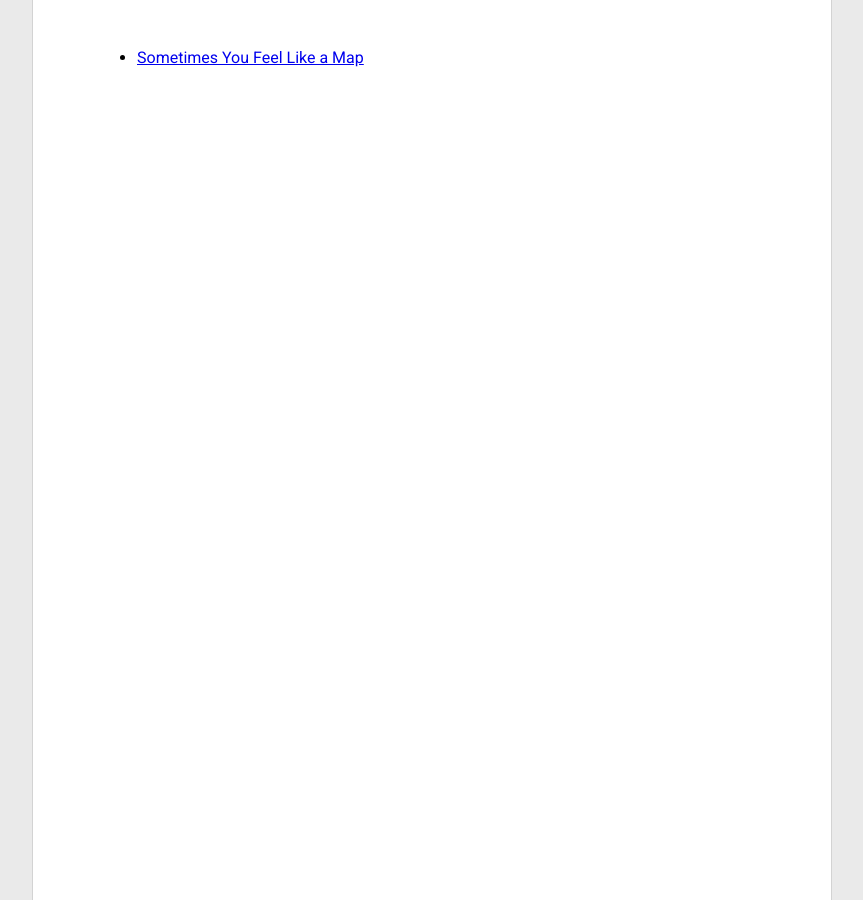
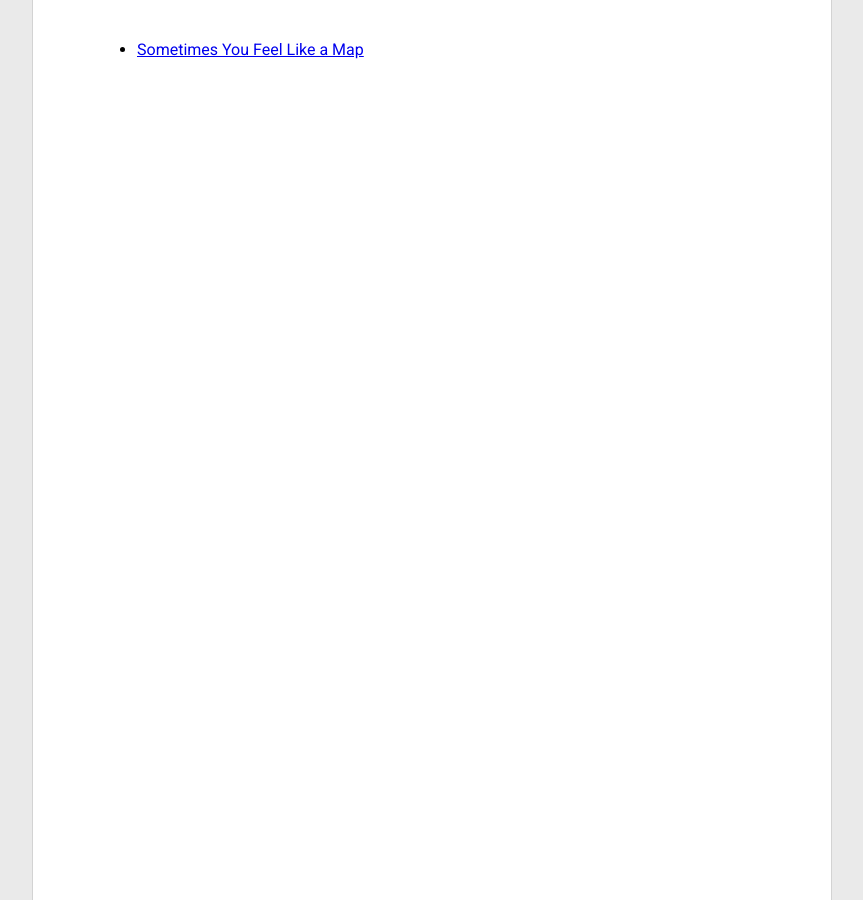
Before and after one commit to zeroem/zeroem.github.io, a Jekyll site: the page built from index.md, in a window 1280 px wide. Shown: the whole page, without its empty margins (208-1071 px from the left). Built offline with Jekyll 4.4.1, drawn with Linux system fonts in a browser that asks for light colours.

Commit message:
style cleanup

```diff
--- a/css/blag.css
+++ b/css/blag.css
@@ -14,25 +14,11 @@
 main {
   width: 800px;
   margin: 0 auto;
-  padding: 2em 5% 1em;
+  padding: 1.5em 5% 1em;
   background-color: white;
   border-left: 1px solid lightgray;
   border-right: 1px solid lightgray;
   min-height: 100%
-}
-
-main footer {
-  text-align: right;
-  border-top: 1px solid lightgray;
-  padding-top: .25em;
-}
-
-header {
-  margin-bottom: 15px;
-}
-
-address {
-  text-align: right;
 }
 
 code {
```
